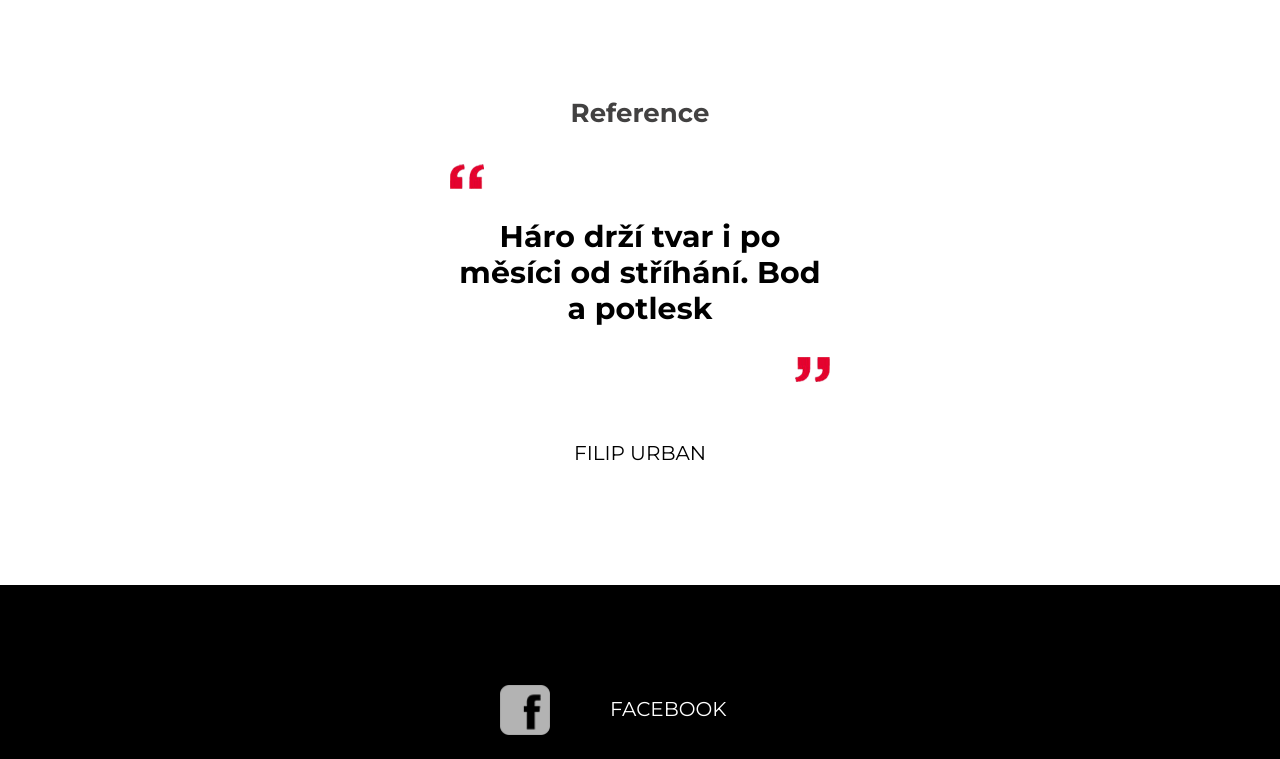
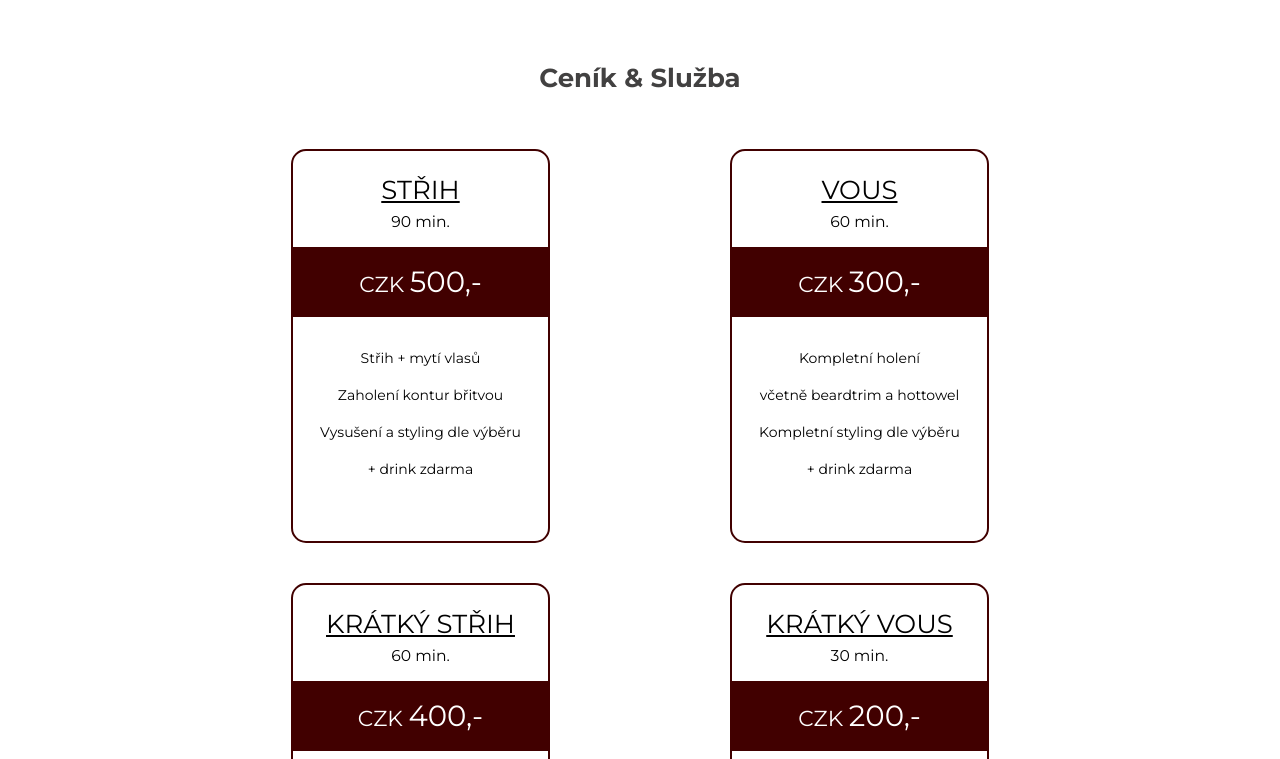
Before and after one commit to moucznik/chopshop.cz, a website: page src/index.html in a window 1280 px wide. Shown: the part 656-1415 px from the top of the page. Drawn offline with nearby package versions, Linux system fonts and the light colour scheme; files that its build step writes are made by us from their sources.

Commit message:
Prices styled

```diff
--- a/sass/abstract/_mixins.scss
+++ b/sass/abstract/_mixins.scss
@@ -17,6 +17,20 @@
     }
 }
 
+@mixin section-box {
+    margin: 0 auto;
+    flex: 1;
+    display: flex;
+    flex-wrap: wrap;
+    padding: 2.5rem 0;
+}
+
+@mixin section-title-box {
+    min-height: 3rem;
+    margin: 0 auto 1.3rem auto;
+    flex-basis: 100%;
+}
+
 @mixin section-title {
     padding-top: 2rem;
     text-align: center;
--- a/sass/base/_animations.scss
+++ b/sass/base/_animations.scss
@@ -2,6 +2,12 @@
     animation-name: appear-from-bottom;
     animation-timing-function: ease-out;
     animation-duration: 1.6s;
+}
+
+.animate-from-bottom-slower {
+    animation-name: appear-from-bottom;
+    animation-timing-function: ease-out;
+    animation-duration: 2.6s;
 }
 
 @keyframes appear-from-bottom {
--- /dev/null
+++ b/sass/layout/_pricing.scss
@@ -0,0 +1,91 @@
+@import '../abstract/_variables.scss';
+@import '../abstract/_mixins.scss';
+
+.pricing {
+    @include section-box;
+
+    &__title {
+        @include section-title-box;
+        &__text {
+            @include section-title;
+        }
+    }
+
+    &__container {
+        justify-content: center;
+        flex-basis: 100%;
+        display: flex;
+        flex-wrap: wrap;
+        margin: 0 auto;
+
+        &__one-box {
+            flex-basis: 25.5rem;
+            min-height: 39rem;
+            border-radius: 1.5rem;
+            border: 2px solid $color-primary;
+            text-align: center;
+            margin: 2rem 9rem;
+
+            @media (max-width: $breakpoint-medium) {
+                margin: 2rem 3rem;
+            }
+
+            @media (max-width: $breakpoint-small) {
+                margin: 2rem 0rem;
+            }
+
+
+            &__title {
+                font-size: 2.6rem;
+                margin: 2.5rem auto 0 auto;
+                font-weight: 400;
+                text-transform: uppercase;
+                text-decoration: underline;
+
+                @media (max-width: $breakpoint-small) {
+                    font-size: 2.2rem;
+                }
+            }
+
+            &__subtitle {
+                font-size: 1.56rem;
+                margin: 0.7rem auto 0 auto;
+            }
+
+            &__price {
+                background-color: $color-primary;
+                display: flex;
+                flex-basis: 100%;
+                height: 7rem;
+                margin-top: 1.6rem;
+
+                &__text {
+                    margin: auto;
+                    font-size: 2.17rem;
+                    color: $color-text-invert;
+                    &__bold {
+                        font-size: 2.92rem;
+                        font-weight: 400;
+                    }
+
+                    @media (max-width: $breakpoint-small) {
+                        font-size: 1.9rem;
+                        &__bold {
+                            font-size: 2.3rem;
+                        }
+                    }
+                }
+            }
+
+            &__details {
+                margin-top: 3rem;
+                padding: 0 1rem;
+
+                &__text {
+                    font-size: 1.4rem;
+                    line-height: 2.3rem;
+                }
+            }
+        }
+    }
+}
--- a/sass/layout/_review.scss
+++ b/sass/layout/_review.scss
@@ -1,29 +1,25 @@
 @import '../abstract/_variables.scss';
 @import '../abstract/_mixins.scss';
+
 .reviews {
-    margin: 0 auto;
-    flex: 1;
-    display: flex;
-    flex-wrap: wrap;
+    @include section-box;
     padding: 6rem 0;
     text-align: center;
 
     &__title {
-        min-height: 4rem;
-        margin: 0 auto 1.3rem auto;
-        width: 100%;
+        @include section-title-box;
+
         &__text {
             @include section-title;
-            text-align: center;
         }
     }
+
     &__review {
         margin: 0 auto;
         flex: 1;
         max-width: 38rem;
         display: flex;
         flex-wrap: wrap;
-
         &__box__first,
         &__box__second {
             display: flex;
--- a/sass/main.scss
+++ b/sass/main.scss
@@ -6,6 +6,7 @@
 @import "components/_button.scss";
 @import "layout/_footer.scss";
 @import "layout/_review.scss";
+@import "layout/_pricing.scss";
 // header
 @import "layout/_header.scss";
 //hero
--- a/src/index.html
+++ b/src/index.html
@@ -2,8 +2,9 @@
 <html>
 
 <head>
+    <title>ChopShop - Barber Shop</title>
+    <meta name="viewport" content="width=device-width, initial-scale=1.0">
     <link rel="stylesheet" href="css/style.css">
-    <title>ChopShop - Barber Shop</title>
 </head>
 
 <body>
@@ -41,6 +42,91 @@
         </div>
     </div>
     <!-- end of hero -->
+
+    <div class="pricing animate-from-bottom-slower">
+        <div class="container">
+            <div class="pricing__title">
+                <h2 class="pricing__title__text"> Ceník & Služba </h2>
+            </div>
+
+            <div class="pricing__container">
+                <!-- start of pricing__one-box -->
+                <div class="pricing__container__one-box">
+                    <h3 class="pricing__container__one-box__title"> Střih </h3>
+                    <p class="pricing__container__one-box__subtitle"> 90 min. </p>
+                    <div class="pricing__container__one-box__price">
+                        <p class="pricing__container__one-box__price__text"> CZK
+                            <b class="pricing__container__one-box__price__text__bold"> 500,-</b>
+                        </p>
+                    </div>
+                    <div class="pricing__container__one-box__details">
+                        <p class="pricing__container__one-box__details__text"> Střih + mytí vlasů </p>
+                        <p class="pricing__container__one-box__details__text"> Zaholení kontur břitvou </p>
+                        <p class="pricing__container__one-box__details__text"> Vysušení a styling dle výběru </p>
+                        <p class="pricing__container__one-box__details__text"> + drink zdarma </p>
+                    </div>
+                </div>
+                <!-- end of pricing__one-box -->
+
+                <!-- start of pricing__one-box -->
+                <div class="pricing__container__one-box">
+                    <h3 class="pricing__container__one-box__title"> Vous </h3>
+                    <p class="pricing__container__one-box__subtitle"> 60 min. </p>
+                    <div class="pricing__container__one-box__price">
+                        <p class="pricing__container__one-box__price__text"> CZK
+                            <b class="pricing__container__one-box__price__text__bold"> 300,-</b>
+                        </p>
+                    </div>
+                    <div class="pricing__container__one-box__details">
+                        <p class="pricing__container__one-box__details__text"> Kompletní holení </p>
+                        <p class="pricing__container__one-box__details__text"> včetně beardtrim a hottowel </p>
+                        <p class="pricing__container__one-box__details__text"> Kompletní styling dle výběru </p>
+                        <p class="pricing__container__one-box__details__text"> + drink zdarma </p>
+                    </div>
+                </div>
+                <!-- end of pricing__one-box -->
+            </div>
+
+            <div class="pricing__container">
+                <!-- start of pricing__one-box -->
+                <div class="pricing__container__one-box">
+                    <h3 class="pricing__container__one-box__title"> Krátký střih </h3>
+                    <p class="pricing__container__one-box__subtitle"> 60 min. </p>
+                    <div class="pricing__container__one-box__price">
+                        <p class="pricing__container__one-box__price__text"> CZK
+                            <b class="pricing__container__one-box__price__text__bold"> 400,-</b>
+                        </p>
+                    </div>
+                    <div class="pricing__container__one-box__details">
+                        <p class="pricing__container__one-box__details__text"> Střih + mytí vlasů </p>
+                        <p class="pricing__container__one-box__details__text"> Zaholení kontur břitvou </p>
+                        <p class="pricing__container__one-box__details__text"> Vysušení a styling dle výběru </p>
+                        <p class="pricing__container__one-box__details__text"> + drink zdarma </p>
+                    </div>
+                </div>
+                <!-- end of pricing__one-box -->
+
+                <!-- start of pricing__one-box -->
+                <div class="pricing__container__one-box">
+                    <h3 class="pricing__container__one-box__title"> Krátký vous </h3>
+                    <p class="pricing__container__one-box__subtitle"> 30 min. </p>
+                    <div class="pricing__container__one-box__price">
+                        <p class="pricing__container__one-box__price__text"> CZK
+                            <b class="pricing__container__one-box__price__text__bold"> 200,-</b>
+                        </p>
+                    </div>
+                    <div class="pricing__container__one-box__details">
+                        <p class="pricing__container__one-box__details__text"> Kompletní holení </p>
+                        <p class="pricing__container__one-box__details__text"> včetně beardtrim a hottowel </p>
+                        <p class="pricing__container__one-box__details__text"> Kompletní styling dle výběru </p>
+                        <p class="pricing__container__one-box__details__text"> + drink zdarma </p>
+                    </div>
+                </div>
+                <!-- end of pricing__one-box -->
+            </div>
+
+        </div>
+    </div>
 
     <div class="reviews">
         <div class="container">
```
